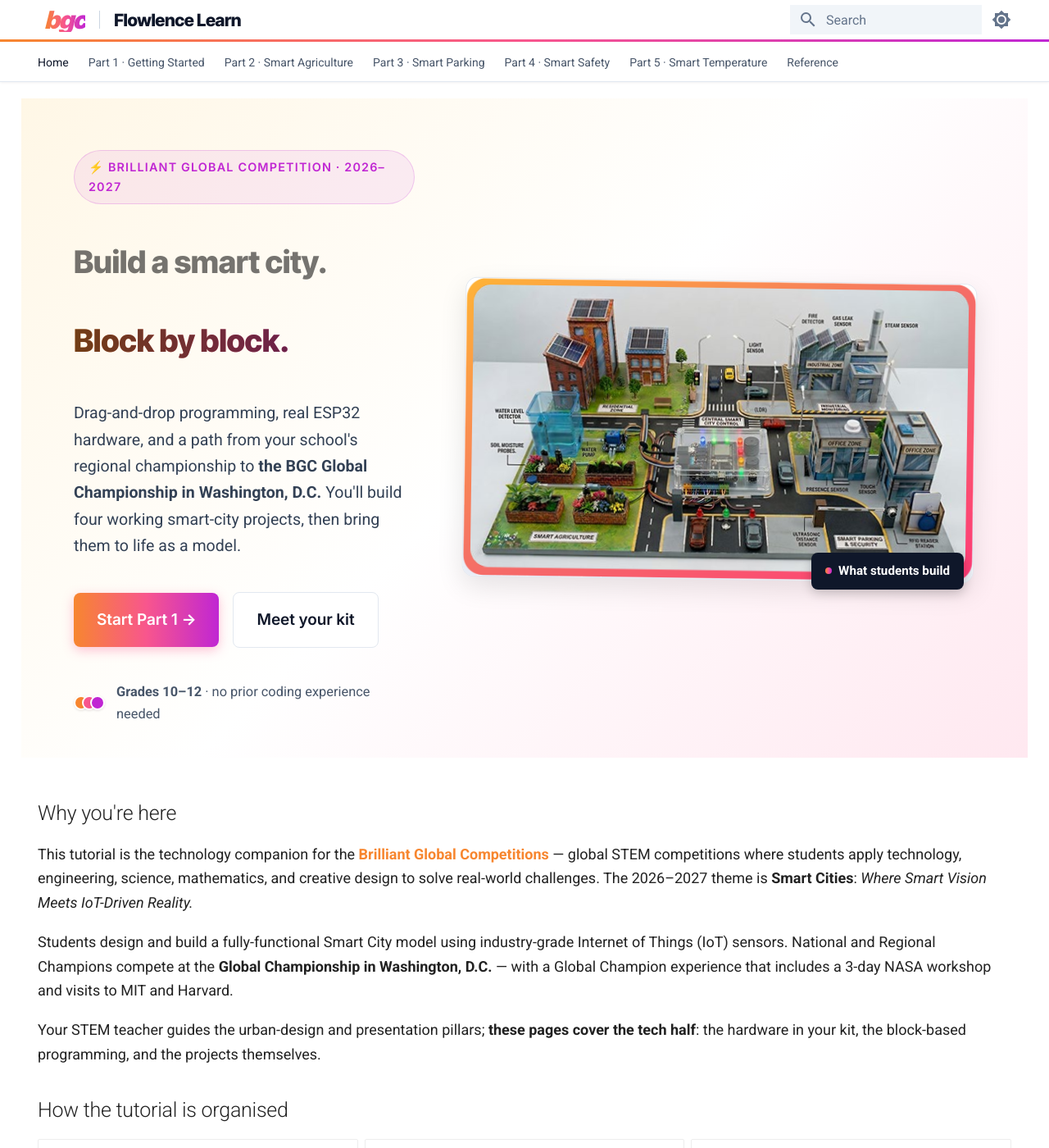
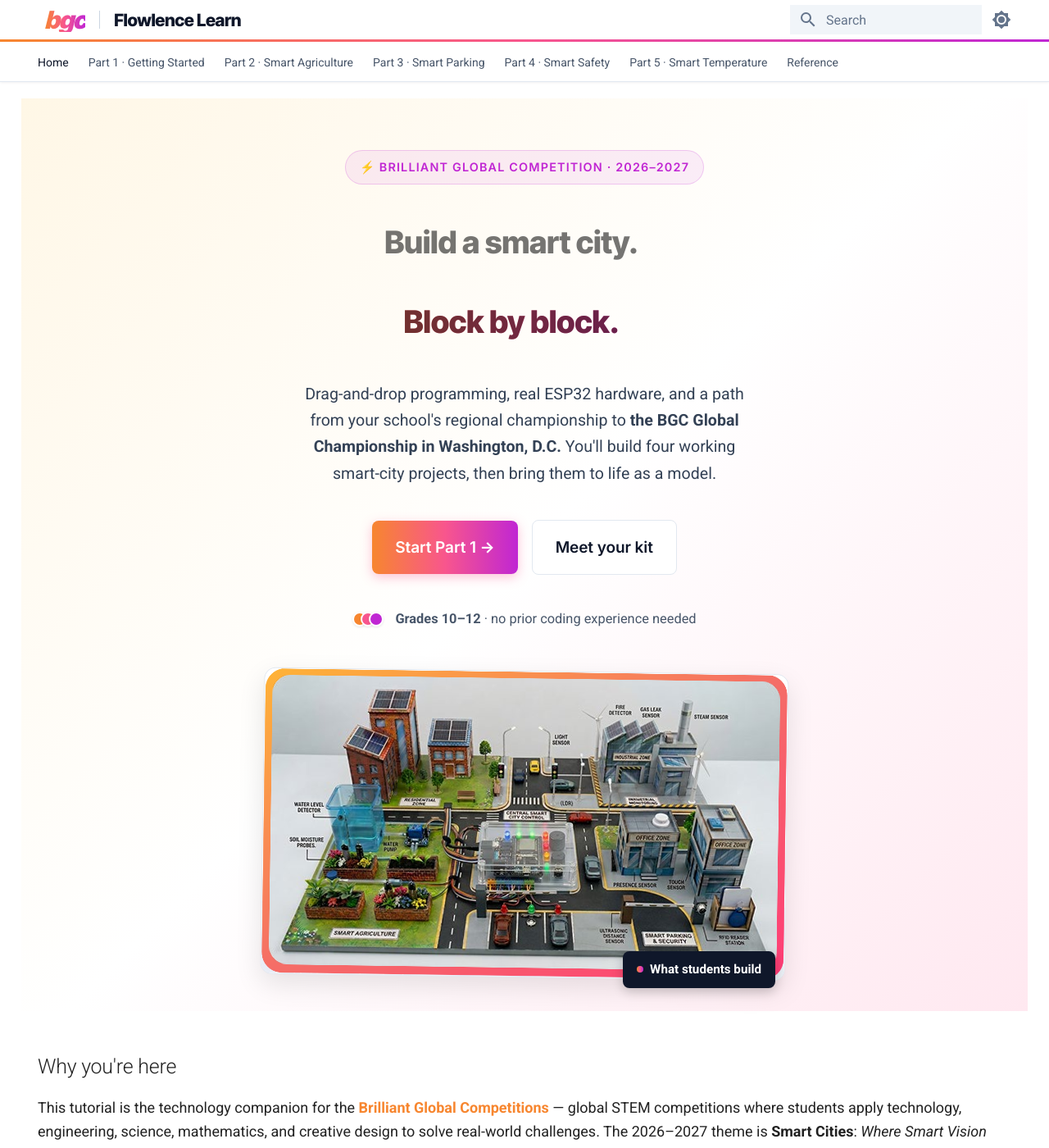
Before and after one commit to nabilibrahim101/flowlence-docs, an MkDocs documentation site: the page built from docs/index.md, in a window 1280 px wide and 1400 px high. Shown: the whole window at 82% size. Built offline with MkDocs 1.6.1 and Material for MkDocs 9.7.7, drawn with Linux system fonts in a browser that asks for light colours.

Commit message:
feat(redesign): home hero — single column + smaller font
- Switch hero grid from 2-column (1fr 1.5fr) to single-column flex.
  Eliminates the empty-zone gaps the previous layout had when the text
  column was much shorter than the image column.
- Center the text content (badge, headlines, sub, CTAs, trust line).
- Headline 3.6rem -> 2.8rem; sub 1.15rem -> 1.05rem; mobile headline
  2.4rem -> 2rem.
- Constrain image max-width to 640px so it doesn't stretch full-width
  in the new single-column layout.

```diff
--- a/docs/stylesheets/home.css
+++ b/docs/stylesheets/home.css
@@ -17,18 +17,26 @@
   border-radius: 0;
 }
 
+/* Single-column hero: text content stacked above the image, both centered.
+   This avoids the height-imbalance dead zones the 2-column layout produced. */
 .flowlence-hero__grid {
-  max-width: 1100px;
+  max-width: 900px;
   margin: 0 auto;
-  display: grid;
-  grid-template-columns: 1fr 1.5fr;
-  gap: 3rem;
+  display: flex;
+  flex-direction: column;
+  gap: 2.5rem;
   align-items: center;
+}
+
+/* The unclassed wrapper div around badge/headline/sub/CTAs/trust */
+.flowlence-hero__grid > div:first-child {
+  text-align: center;
+  max-width: 720px;
+  width: 100%;
 }
 
 @media (max-width: 900px) {
   .flowlence-hero__grid {
-    grid-template-columns: 1fr;
     gap: 2rem;
   }
 }
@@ -55,9 +63,9 @@
 .flowlence-hero__headline {
   font-family: var(--font-display);
   font-weight: 900;
-  font-size: 3.6rem;
-  line-height: 1.0;
-  letter-spacing: -0.035em;
+  font-size: 2.8rem;
+  line-height: 1.05;
+  letter-spacing: -0.03em;
   color: var(--flowlence-slate);
   margin: 0 0 0.3rem;
 }
@@ -74,16 +82,16 @@
 
 @media (max-width: 600px) {
   .flowlence-hero__headline,
-  .flowlence-hero__headline--gradient { font-size: 2.4rem; }
+  .flowlence-hero__headline--gradient { font-size: 2rem; }
 }
 
 /* ---------- Sub-headline ---------- */
 .flowlence-hero__sub {
-  font-size: 1.15rem;
+  font-size: 1.05rem;
   line-height: 1.55;
   color: #475569;
-  margin: 0 0 2rem;
-  max-width: 480px;
+  margin: 0 auto 2rem;
+  max-width: 540px;
 }
 [data-md-color-scheme="slate"] .flowlence-hero__sub {
   color: #cbd5e1;
@@ -95,6 +103,7 @@
   gap: 0.85rem;
   flex-wrap: wrap;
   align-items: center;
+  justify-content: center;   /* center the buttons inside the centered text column */
 }
 
 .flowlence-cta {
@@ -139,6 +148,7 @@
   margin-top: 2rem;
   display: flex;
   align-items: center;
+  justify-content: center;   /* match centered hero column */
   gap: 0.7rem;
   font-size: 0.82rem;
   color: #475569;   /* a11y: darkened from #64748b → #475569 for better contrast on cream bg */
@@ -163,6 +173,8 @@
 /* ---------- City model image frame ---------- */
 .flowlence-hero__image {
   position: relative;
+  width: 100%;
+  max-width: 640px;   /* keeps image readable in single-column layout */
 }
 .flowlence-hero__image-frame {
   background: #fff;
```
